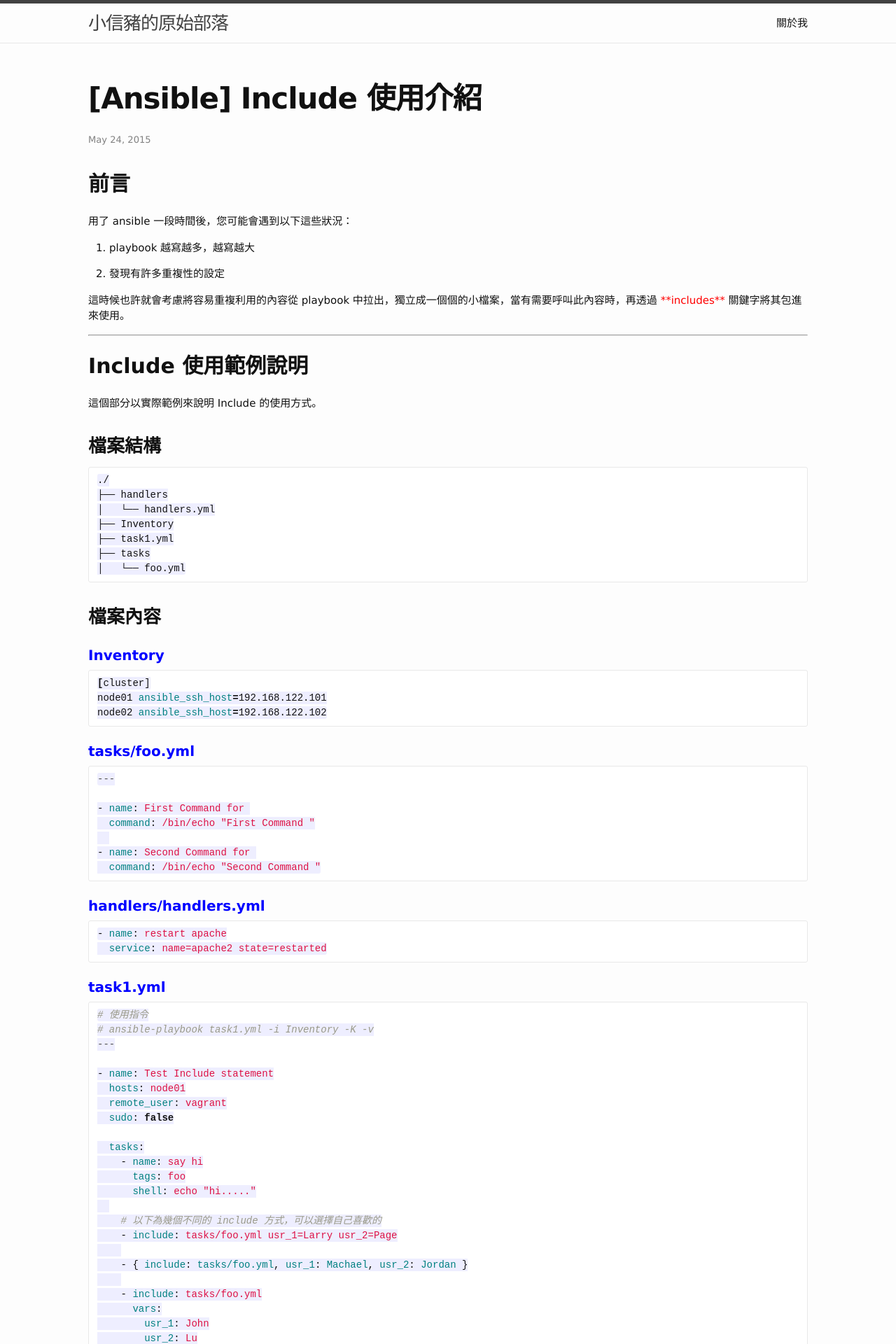
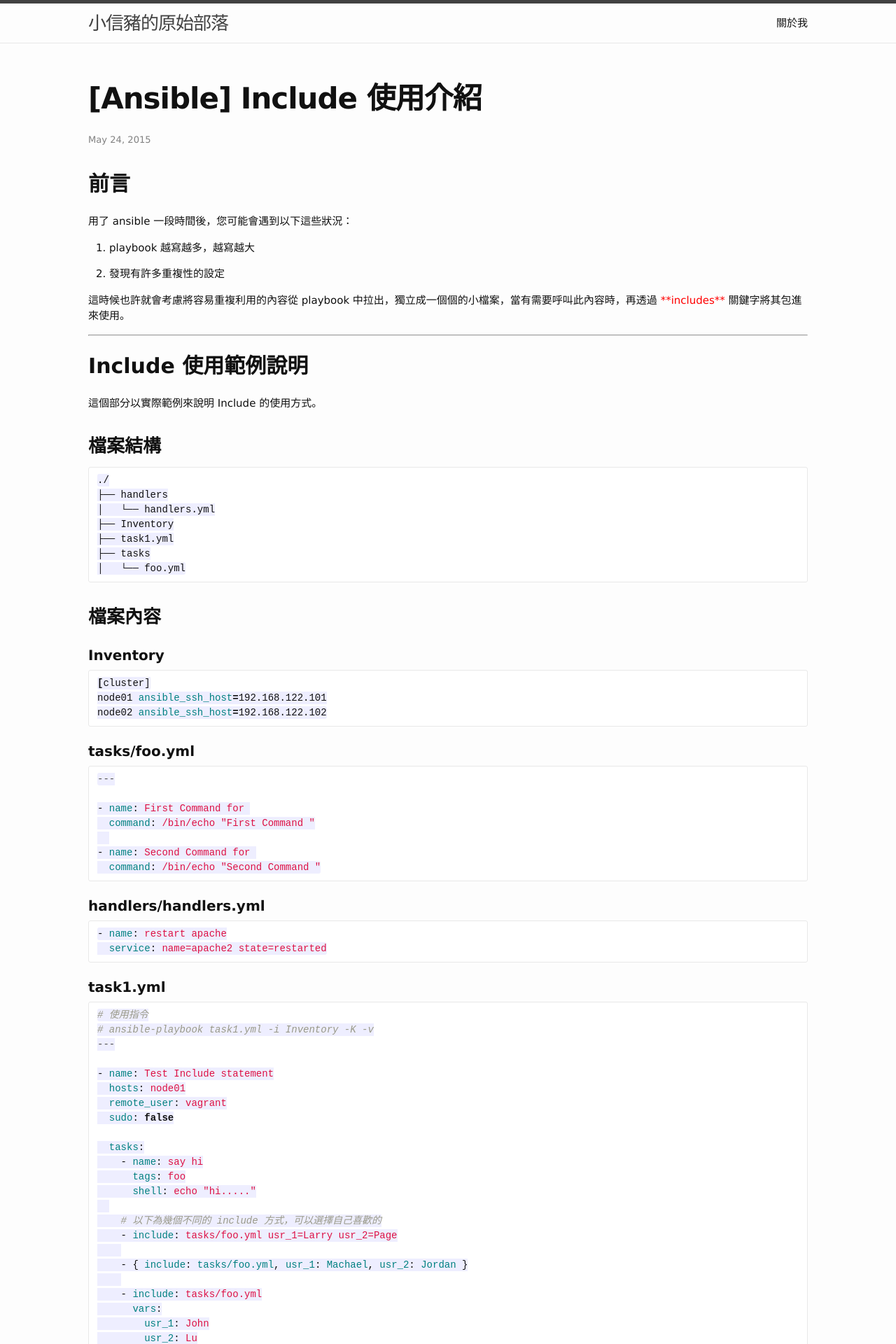
Before and after one commit to casper2048/godleon.github.io, a Jekyll site: the page built from _posts/2015-05-24-ansible-how-to-use-include.md, in a window 1280 px wide. Shown: the top 1920 px of the page at 70% size. Built offline with Jekyll 4.4.1, drawn with Linux system fonts in a browser that asks for light colours; Markdown is read by kramdown in place of the engine named in the settings; comment, search, counter and statistics services are not loaded.

Commit message:
How to use Include function in Ansible

````diff
--- a/_posts/2015-05-24-ansible-how-to-use-include.md
+++ b/_posts/2015-05-24-ansible-how-to-use-include.md
@@ -43,7 +43,7 @@ Include 使用範例說明
 
 ### 檔案內容
 
-#### <font color='blue'>Inventory</font>
+#### Inventory
 
 ``` bash
 [cluster]
@@ -51,7 +51,7 @@ node01 ansible_ssh_host=192.168.122.101
 node02 ansible_ssh_host=192.168.122.102
 ```
 
-#### <font color='blue'>tasks/foo.yml</font>
+#### tasks/foo.yml
 
 ``` yaml
 ---
@@ -63,14 +63,14 @@ node02 ansible_ssh_host=192.168.122.102
   command: /bin/echo "Second Command {{ usr_2 }}"
 ```
 
-#### <font color='blue'>handlers/handlers.yml</font>
+#### handlers/handlers.yml
 
 ``` yaml
 - name: restart apache
   service: name=apache2 state=restarted
 ```
 
-#### <font color='blue'>task1.yml</font>
+#### task1.yml
 
 ``` yml
 # 使用指令
````
